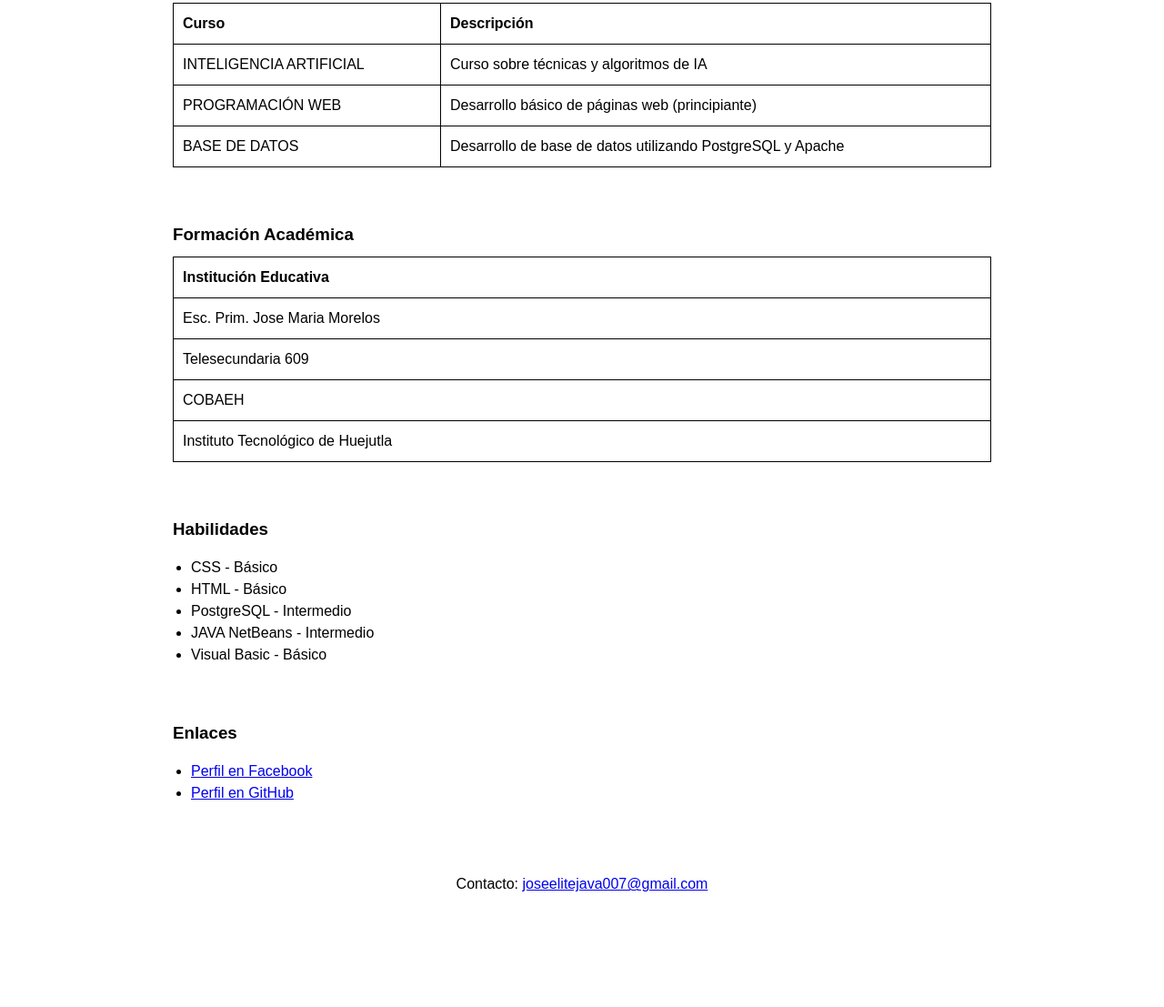
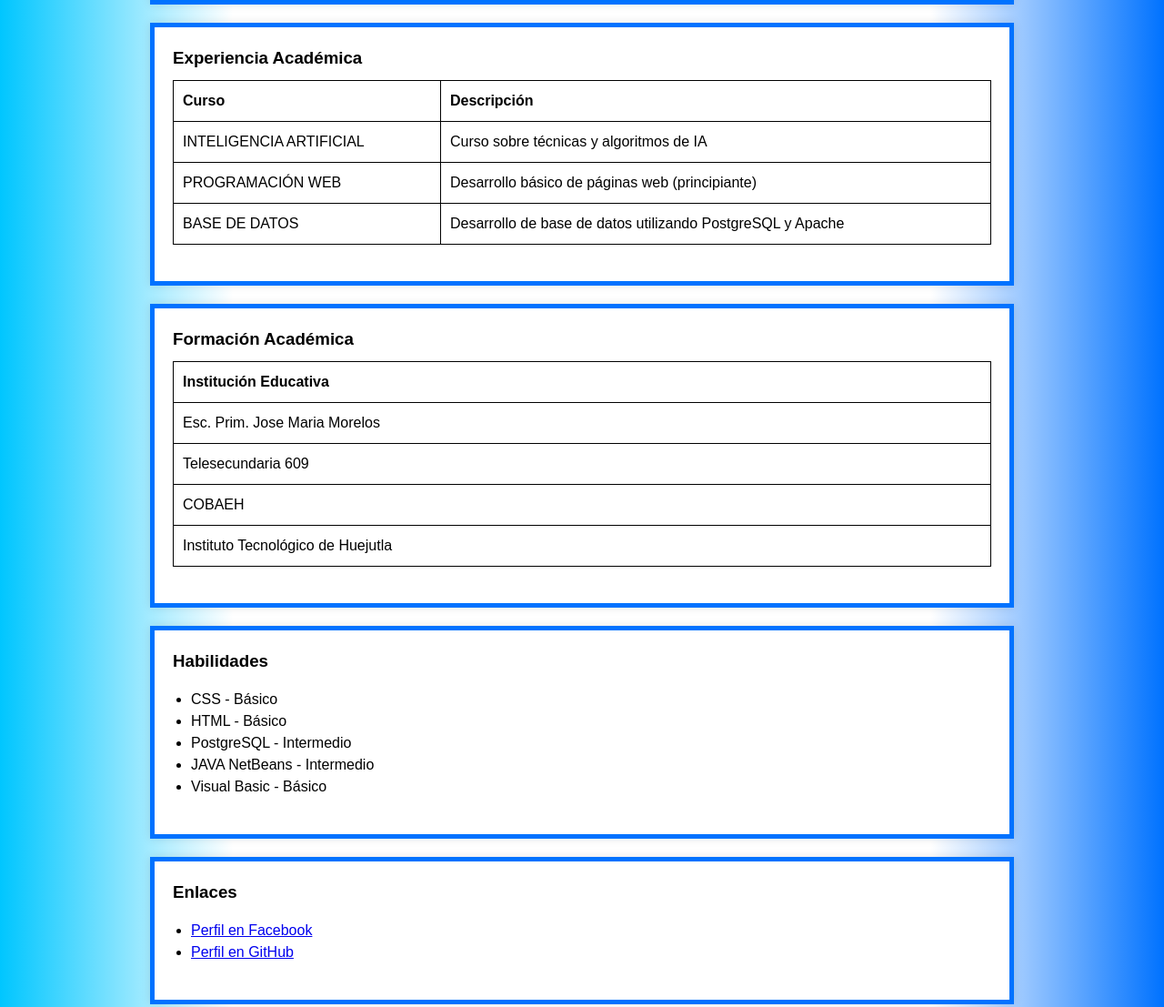
Before and after one commit to IngJulianChavez/PaginaWeb, a plain HTML site: page index.html in a window 1280 px wide. Shown: the part 441-1548 px from the top of the page at 91% size. Before the commit the page ends 1465 px from the top, so only its background shows below. Drawn offline with Linux system fonts and the light colour scheme.

Commit message:
Update index.html

```diff
--- a/index.html
+++ b/index.html
@@ -10,6 +10,7 @@
             margin: 0;
             padding: 0;
             line-height: 1.5;
+            background: linear-gradient(to right, #00c6ff 0%, white 20%, white 80%, #0072ff 100%); /* Degradado en los lados */
         }
         header {
             text-align: center;
@@ -18,10 +19,14 @@
         h1, h2, h3 {
             margin: 0;
         }
-        section {
+        /* Estilo para la hoja centrada */
+        .hoja {
             padding: 20px;
-            margin: 0 auto;
+            margin: 20px auto;
             max-width: 900px;
+            background-color: white;
+            border: 5px solid #0072ff; /* Borde remarcado */
+            box-shadow: 0 0 10px rgba(0, 0, 0, 0.1); /* Sombra ligera para el efecto de hoja */
         }
         h3 {
             margin-bottom: 10px;
@@ -52,19 +57,19 @@
 </head>
 <body>
 
-    <header>
+    <header class="hoja">
         <h1>JOSE JULIAN REYES CHAVEZ</h1>
         <img src="20840151.jpg" width="150" height="150" alt="Foto de José Julián">
         <h2>Ing. Sistemas Computacionales</h2>
         <h3>Especialidad: GESTION Y DESARROLLO DE TECNOLOGIAS INTEGRALES</h3>
     </header>
 
-    <section>
+    <section class="hoja">
         <h3>Objetivo Profesional</h3>
         <p>Desarrollar una sólida carrera como Ingeniero en Sistemas Computacionales, aplicando mis conocimientos en diseño, desarrollo e implementación de soluciones tecnológicas innovadoras. Aspiro a convertirme en un profesional altamente capacitado, capaz de resolver problemas complejos y optimizar procesos a través de la tecnología, contribuyendo al crecimiento y desarrollo de organizaciones y de la sociedad en general.</p>
     </section>
 
-    <section>
+    <section class="hoja">
         <h3>Experiencia Académica</h3>
         <table>
             <tr>
@@ -86,7 +91,7 @@
         </table>
     </section>
 
-    <section>
+    <section class="hoja">
         <h3>Formación Académica</h3>
         <table border="1" width="50%" align="center">
             <tr>
@@ -107,7 +112,7 @@
         </table>
     </section>
 
-    <section>
+    <section class="hoja">
         <h3>Habilidades</h3>
         <ul>
             <li>CSS - Básico</li>
@@ -118,7 +123,7 @@
         </ul>
     </section>
 
-    <section>
+    <section class="hoja">
         <h3>Enlaces</h3>
         <ul>
             <li><a href="https://www.facebook.com/profile.php?id=61558428256134">Perfil en Facebook</a></li>
@@ -126,10 +131,9 @@
         </ul>
     </section>
 
-  <footer>
-    <p style="text-align: center;">Contacto: <a href="mailto:joseelitejava007@gmail.com">joseelitejava007@gmail.com</a></p>
-</footer>
-
+    <footer class="hoja">
+        <p style="text-align: center;">Contacto: <a href="mailto:joseelitejava007@gmail.com">joseelitejava007@gmail.com</a></p>
+    </footer>
 
 </body>
 </html>
```
